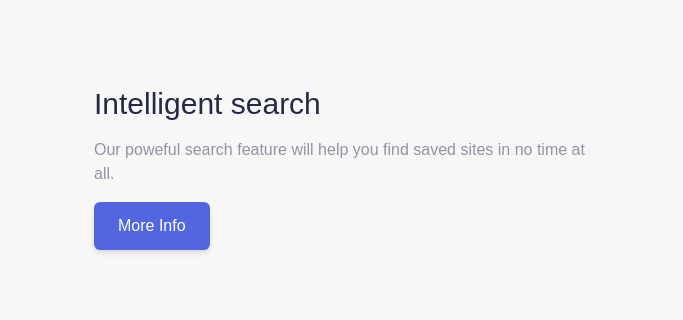
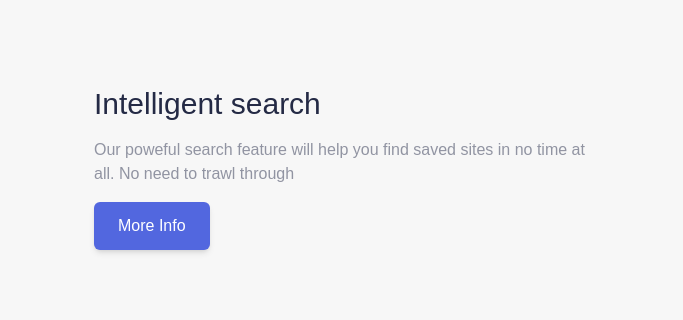
Before and after one commit to edmondgaks/landingpage, a website: page index.html in a window 1280 px wide. Shown: the part 1306-1626 px from the top of the page, 0-683 px from the left. Drawn offline with Linux system fonts and the light colour scheme.

Commit message:
initial commit

```diff
--- a/index.html
+++ b/index.html
@@ -77,7 +77,7 @@
                 <!--Content-->
                 <div class="flex flex-1 flex-col items-center lg:items-start">
                     <h1 class="text-3xl text-bookmark-blue">Intelligent search</h1>
-                    <p class="text-bookmark-grey my-4 text-center lg:text-left sm:w-3/4 lg:w-full">Our poweful search feature will help you find saved sites in no time at all. </p>
+                    <p class="text-bookmark-grey my-4 text-center lg:text-left sm:w-3/4 lg:w-full">Our poweful search feature will help you find saved sites in no time at all. No need to trawl through </p>
                     <button type="button" class="btn btn-purple hover:bg-bookmark-white hover:text-black">More Info</button>
                 </div>
             </div>
```
